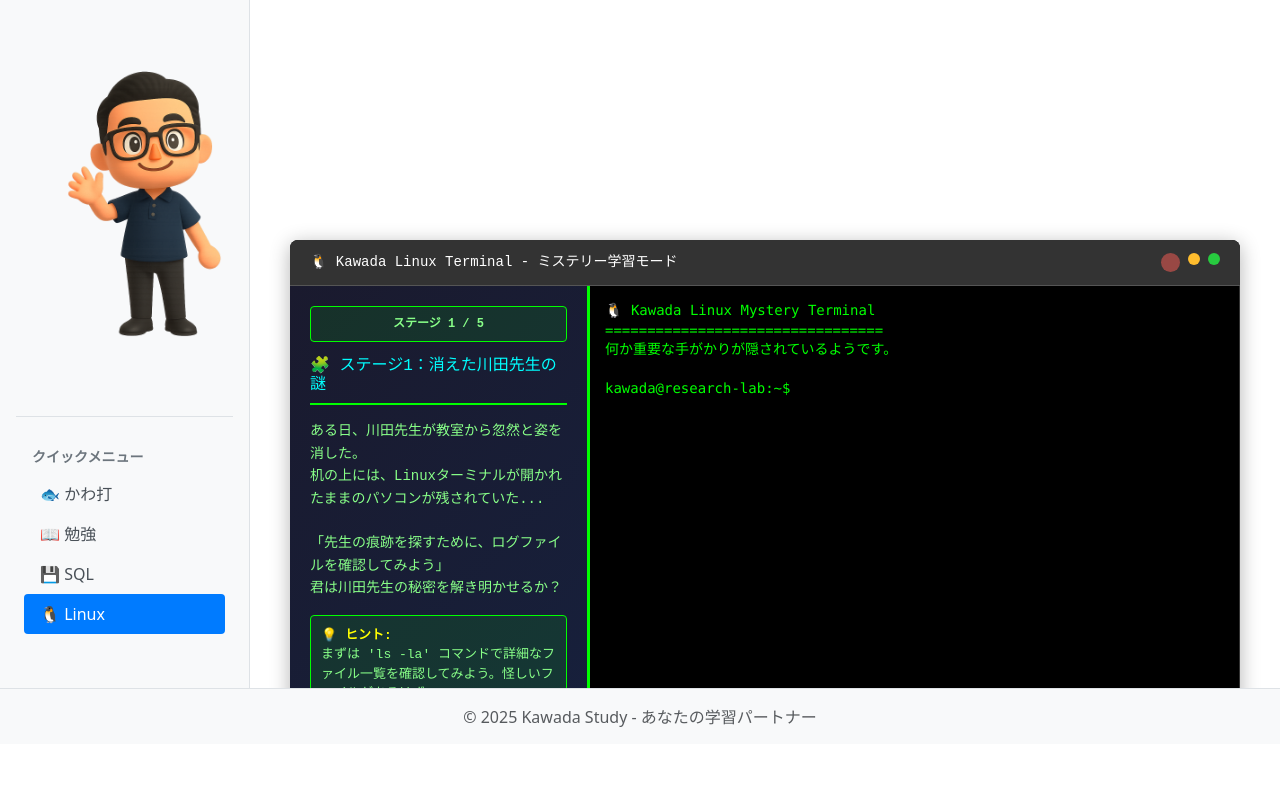
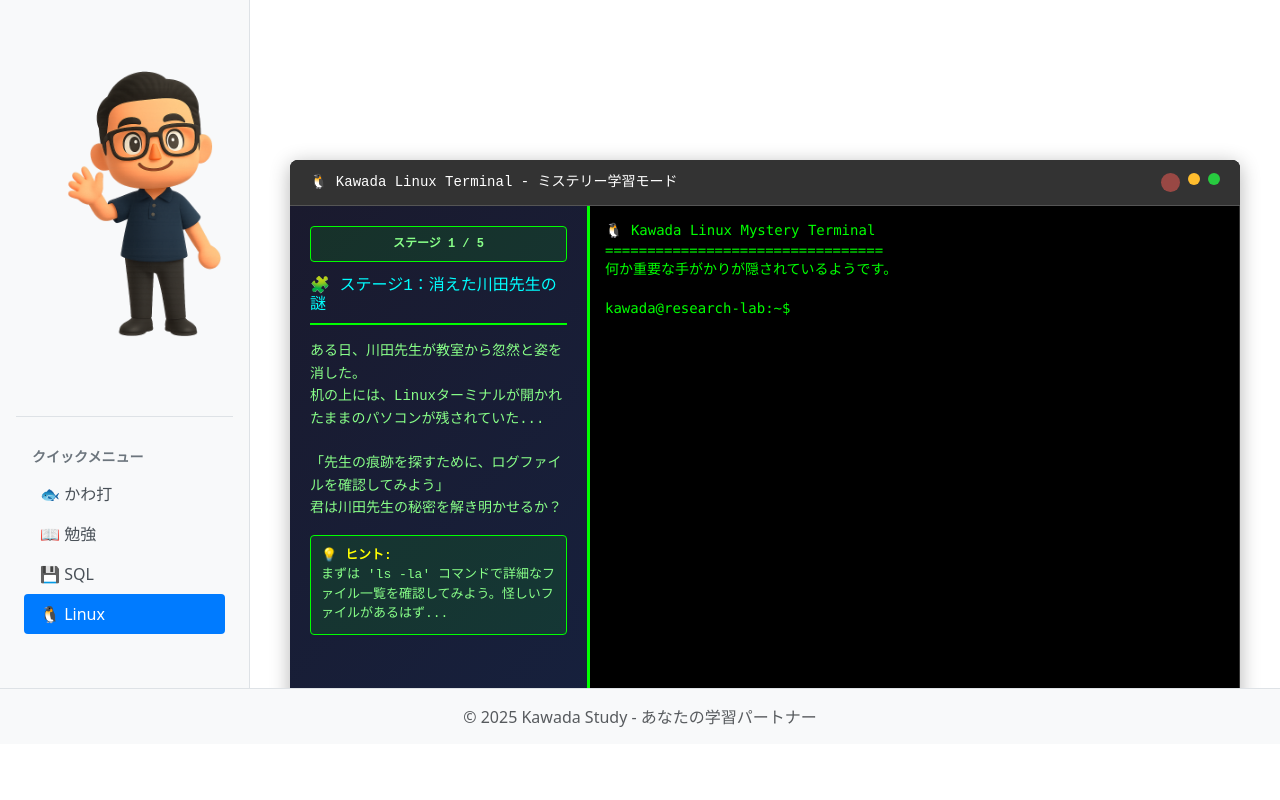
Before and after one commit to itsme03up/kawastudy, a Django app: page /linux/ in a window 1280 px wide. Shown: the part 56-856 px from the top of the page. Run offline with Django 4.2, Linux system fonts and the light colour scheme.

Commit message:
fix: Adjust padding for container-fluid to improve layout consistency

```diff
--- a/apps/linuxfun/templates/linuxfun/linux_command_line.html
+++ b/apps/linuxfun/templates/linuxfun/linux_command_line.html
@@ -175,7 +175,7 @@
 
 .container-fluid {
     padding: 20px;
-    padding-top: 120px; /* ナビバー分のスペースを確保 (増量) */
+    padding-top: 80px; /* ナビバー分のスペースを確保 */
     height: 100vh;
     box-sizing: border-box;
 }
```
